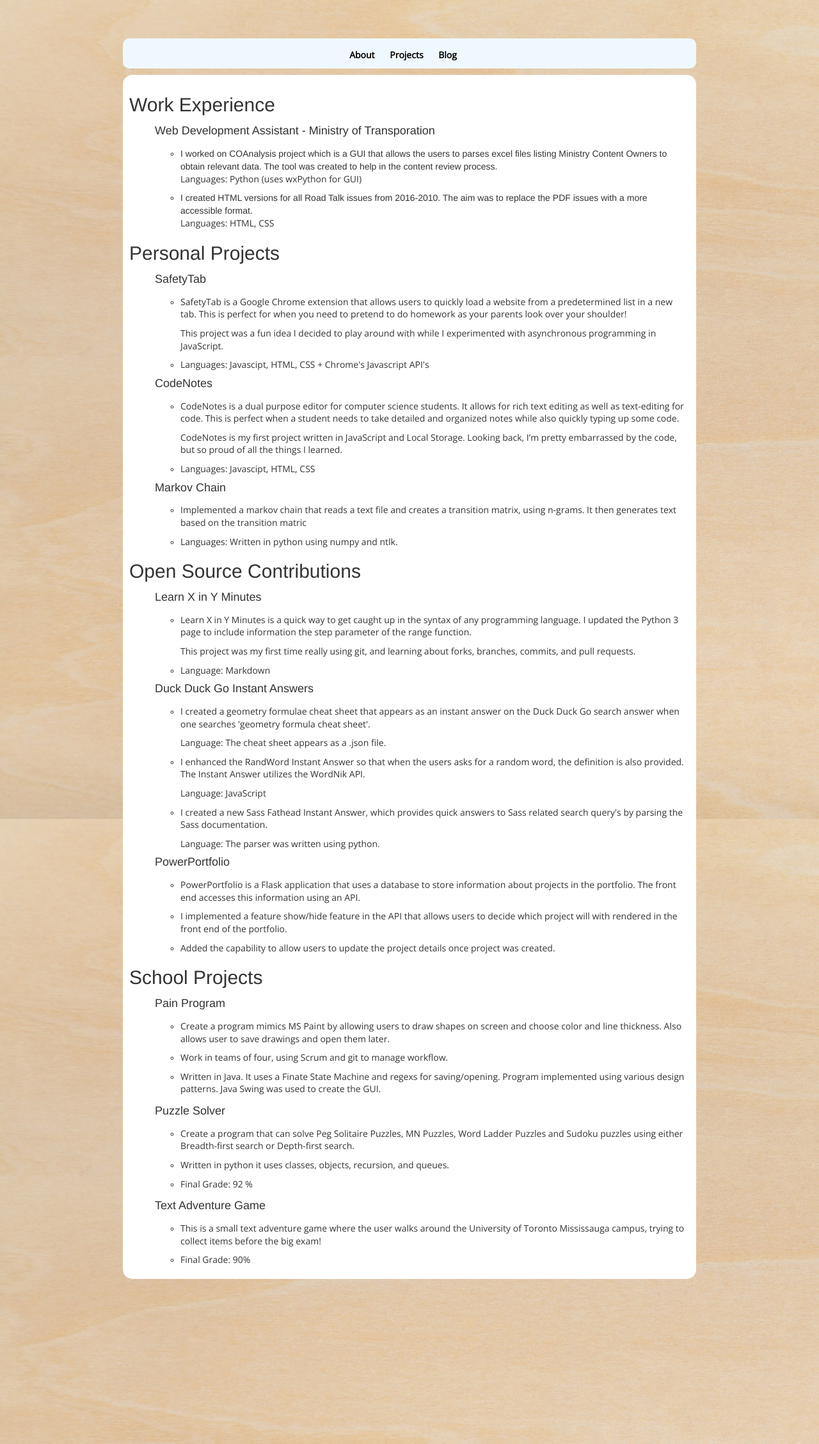
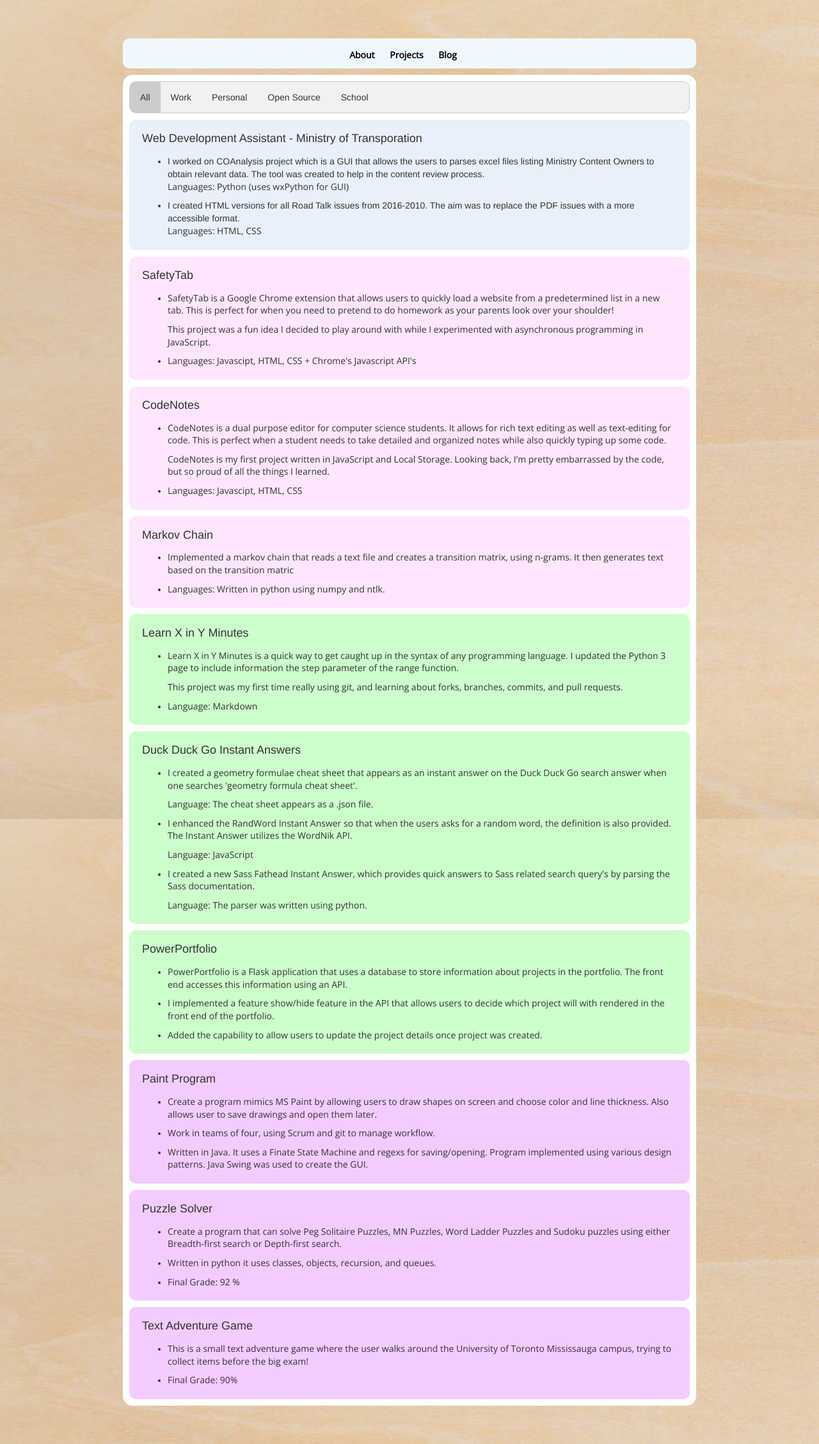
Before and after one commit to VeerpalBrar/VeerpalBrar.github.io, a Jekyll site: the page built from projects.html, in a window 1280 px wide. Shown: the whole page at 64% size. Built offline with Jekyll 4.4.1, drawn with Linux system fonts in a browser that asks for light colours.

Commit message:
update project page layout

```diff
--- a/_layouts/default.html
+++ b/_layouts/default.html
@@ -11,7 +11,7 @@
     <script src=
     "https://ajax.googleapis.com/ajax/libs/jquery/1.12.2/jquery.min.js">
     </script><!-- Latest compiled JavaScript -->
-
+     <script src="/scripts/script.js"></script>
     <script src=
     "https://maxcdn.bootstrapcdn.com/bootstrap/3.3.6/js/bootstrap.min.js">
     </script><!-- link to Bootstrap -->
--- a/css/main.css
+++ b/css/main.css
@@ -57,6 +57,68 @@ ol, ul {
      margin-bottom: 10px;
 }
 
+
+.project{
+    border-radius:10px;
+    padding: 10px 20px 10px 20px;
+    margin-top: 10px;
+    display: inline-block;
+}
+
+.work {
+    background-color: #e9f0fc;  /* light blue */
+}
+
+.opensource {
+    background-color: #ccffcc; /* light green */
+}
+
+.personal {
+    background-color: #ffe6ff; /* light pink */
+}
+
+.school {
+    background-color: #f3ccff; /* light purple */
+}
+
+
+/* Style the tab */
+div.tab {
+    overflow: hidden;
+    border: 1px solid #ccc;
+    background-color: #f1f1f1;
+    border-radius: 10px;
+}
+
+/* Style the buttons inside the tab */
+div.tab button {
+    background-color: inherit;
+    float: left;
+    border: none;
+    outline: none;
+    cursor: pointer;
+    padding: 14px 16px;
+    transition: 0.3s;
+}
+
+/* Change background color of buttons on hover */
+div.tab button:hover {
+    background-color: #ddd;
+}
+
+/* Create an active/current tablink class */
+div.tab button.active {
+    background-color: #ccc;
+}
+
+/* Style the tab content */
+.tabcontent {
+    display: none;
+    padding: 6px 12px;
+    border: 1px solid #ccc;
+    border-top: none;
+}
+
 .container-fluid {
     border-radius: 15px 15px;
     padding: 10px;
--- a/projects.html
+++ b/projects.html
@@ -5,149 +5,131 @@ published: true
 description: Here are a list of Veerpal Brar's creations.
 ---
 <div class="entry">
-		<h2>Work Experience</h2>
-		<ul>
-			<li style="list-style: none; display: inline">
+
+    <div class="tab">
+        <button class="tablinks active" onclick=showProject(event,'project')>All</button>
+        <button class="tablinks" onclick=showProject(event,'work')>Work</button>
+        <button class="tablinks" onclick=showProject(event,'personal')>Personal</button>
+        <button class="tablinks" onclick=showProject(event,'opensource')>Open Source</button>
+        <button class="tablinks" onclick=showProject(event,'school')>School</button>
+    </div>
+
+    <div class="work project">
         <h4>Web Development Assistant - Ministry of Transporation</h4>
 
         <ul>
-					<li>I worked on COAnalysis project which is a GUI that allows the users to
-					parses excel files listing Ministry Content Owners to obtain relevant
-					data. The tool was created to help in the content review process.
+            <li>I worked on COAnalysis project which is a GUI that allows the users to parses excel files listing Ministry Content Owners to obtain relevant data. The tool was created to help in the content review process.
                 <p>Languages: Python (uses wxPython for GUI)</p>
             </li>
 
-					<li>I created HTML versions for all Road Talk issues from 2016-2010. The
-					aim was to replace the PDF issues with a more accessible format.</li>
+            <li>I created HTML versions for all Road Talk issues from 2016-2010. The aim was to replace the PDF issues with a more accessible format.</li>
 
             <li style="list-style: none; display: inline">
                 <p>Languages: HTML, CSS</p>
             </li>
         </ul>
-			</li>
-		</ul>
-		<h2>Personal Projects</h2>
-		<ul>
-			<li style="list-style: none; display: inline">
+    </div>
+
+    <div class="personal project">
         <h4>SafetyTab</h4>
         <ul>
             <li>
-						<p>SafetyTab is a Google Chrome extension that allows users to quickly
-						load a website from a predetermined list in a new tab. This is perfect
-						for when you need to pretend to do homework as your parents look over
-						your shoulder!</p>
-						<p>This project was a fun idea I decided to play around with while I
-						experimented with asynchronous programming in JavaScript.</p>
+                <p>SafetyTab is a Google Chrome extension that allows users to quickly load a website from a predetermined list in a new tab. This is perfect for when you need to pretend to do homework as your parents look over your shoulder!</p>
+                <p>This project was a fun idea I decided to play around with while I experimented with asynchronous programming in JavaScript.</p>
             </li>
 
             <li>
                 <p>Languages: Javascipt, HTML, CSS + Chrome's Javascript API's</p>
             </li>
         </ul>
-			</li>
-			<li style="list-style: none; display: inline">
+    </div>
+
+    <div class="personal project">
         <h4>CodeNotes</h4>
         <ul>
             <li>
-						<p>CodeNotes is a dual purpose editor for computer science students. It
-						allows for rich text editing as well as text-editing for code. This is
-						perfect when a student needs to take detailed and organized notes while
-						also quickly typing up some code.</p>
-						<p>CodeNotes is my first project written in JavaScript and Local Storage.
-						Looking back, I’m pretty embarrassed by the code, but so proud of all the
-						things I learned.</p>
+                <p>CodeNotes is a dual purpose editor for computer science students. It allows for rich text editing as well as text-editing for code. This is perfect when a student needs to take detailed and organized notes while also quickly typing up some code.</p>
+                <p>CodeNotes is my first project written in JavaScript and Local Storage. Looking back, I’m pretty embarrassed by the code, but so proud of all the things I learned.</p>
             </li>
 
             <li>
                 <p>Languages: Javascipt, HTML, CSS</p>
             </li>
         </ul>
-			</li>
+    </div>
 
-				<li style="list-style: none; display: inline">
+    <div class="personal project">
         <h4>Markov Chain</h4>
         <ul>
-					<li><p>Implemented a markov chain that reads a text file and creates a transition matrix, using n-grams.
-					It then generates text based on the transition matric </p></p>
+            <li>
+                <p>Implemented a markov chain that reads a text file and creates a transition matrix, using n-grams. It then generates text based on the transition matric </p>
+                </p>
             </li>
             <li>
                 <p>Languages: Written in python using numpy and ntlk.</p>
             </li>
         </ul>
-			</li>
-		</ul>
-		<h2>Open Source Contributions</h2>
-		<ul>
-			<li style="list-style: none; display: inline">
+
+    </div>
+
+    <div class="opensource project">
         <h4>Learn X in Y Minutes</h4>
         <ul>
             <li>
-						<p>Learn X in Y Minutes is a quick way to get caught up in the syntax of
-						any programming language. I updated the Python 3 page to include
-						information the step parameter of the range function.</p>
+                <p>Learn X in Y Minutes is a quick way to get caught up in the syntax of any programming language. I updated the Python 3 page to include information the step parameter of the range function.</p>
 
 
-						<p>This project was my first time really using git, and learning about
-						forks, branches, commits, and pull requests.</p>
+                <p>This project was my first time really using git, and learning about forks, branches, commits, and pull requests.</p>
             </li>
             <li>
                 <p>Language: Markdown</p>
             </li>
         </ul>
-			</li>
+    </div>
 
-			<li style="list-style: none; display: inline">
+    <div class="opensource project">
         <h4>Duck Duck Go Instant Answers</h4>
         <ul>
             <li>
-						<p>I created a geometry formulae cheat sheet that appears as an instant
-						answer on the Duck Duck Go search answer when one searches 'geometry
-						formula cheat sheet'.</p>
+                <p>I created a geometry formulae cheat sheet that appears as an instant answer on the Duck Duck Go search answer when one searches 'geometry formula cheat sheet'.</p>
                 <p>Language: The cheat sheet appears as a .json file.</p>
             </li>
             <li>
-						<p>I enhanced the RandWord Instant Answer so that when the users asks for
-						a random word, the definition is also provided. The Instant Answer
-						utilizes the WordNik API.</p>
+                <p>I enhanced the RandWord Instant Answer so that when the users asks for a random word, the definition is also provided. The Instant Answer utilizes the WordNik API.</p>
                 <p>Language: JavaScript</p>
             </li>
             <li>
-						<p>I created a new Sass Fathead Instant Answer, which provides quick
-						answers to Sass related search query's by parsing the Sass
-						documentation.</p>
+                <p>I created a new Sass Fathead Instant Answer, which provides quick answers to Sass related search query's by parsing the Sass documentation.
+                </p>
                 <p>Language: The parser was written using python.</p>
                 <p>
                 </p>
             </li>
         </ul>
-			</li>
+    </div>
 
-			<li style="list-style: none; display: inline">
+    <div class="opensource project">
         <h4>PowerPortfolio</h4>
         <ul>
             <li>
-						<p>PowerPortfolio is a Flask application that uses a database to store information
-						about projects in the portfolio. The front end accesses this information using an API.</p>
+                <p>PowerPortfolio is a Flask application that uses a database to store information about projects in the portfolio. The front end accesses this information using an API.</p>
             </li>
-					<li><p> I implemented a feature show/hide feature in the API that allows users to decide which project will
-						with rendered in the front end of the portfolio.</p></li>
-					<li><p>Added the capability to allow users to update the project details once project was created.</p></li>
-				</ul>
+            <li>
+                <p> I implemented a feature show/hide feature in the API that allows users to decide which project will with rendered in the front end of the portfolio.</p>
+            </li>
+            <li>
+                <p>Added the capability to allow users to update the project details once project was created.</p>
             </li>
         </ul>
+    </div>
 
 
-		<h2>School Projects</h2>
-
-        	<ul>
-			<li style="list-style: none; display: inline">
-				<h4>Pain Program</h4>
+    <div class="school project">
+        <h4>Paint Program</h4>
 
         <ul>
             <li>
-						<p>Create a program mimics MS Paint by allowing users to draw shapes on
-						screen and choose color and line thickness. Also allows user to save drawings
-						and open them later.</p>
+                <p>Create a program mimics MS Paint by allowing users to draw shapes on screen and choose color and line thickness. Also allows user to save drawings and open them later.</p>
             </li>
 
             <li>
@@ -155,23 +137,16 @@ description: Here are a list of Veerpal Brar's creations.
             </li>
 
             <li>
-						<p>Written in Java. It uses a Finate State Machine and regexs for saving/opening.
-						Program implemented using various design patterns. Java Swing was used to create the GUI.</p>
+                <p>Written in Java. It uses a Finate State Machine and regexs for saving/opening. Program implemented using various design patterns. Java Swing was used to create the GUI.</p>
             </li>
 
         </ul>
-        	</li>
-		</ul>
-		<ul>
-			<li style="list-style: none; display: inline">
+    </div>
+    <div class="school project">
         <h4>Puzzle Solver</h4>
-
-
         <ul>
             <li>
-						<p>Create a program that can solve Peg Solitaire Puzzles, MN Puzzles,
-						Word Ladder Puzzles and Sudoku puzzles using either Breadth-first search
-						or Depth-first search.</p>
+                <p>Create a program that can solve Peg Solitaire Puzzles, MN Puzzles, Word Ladder Puzzles and Sudoku puzzles using either Breadth-first search or Depth-first search.</p>
             </li>
 
             <li>
@@ -182,22 +157,17 @@ description: Here are a list of Veerpal Brar's creations.
                 <p>Final Grade: 92 %</p>
             </li>
         </ul>
-        	</li>
-		</ul>
+    </div>
 
-		<ul>
-			<li style="list-style: none; display: inline">
+    <div class="school project">
         <h4>Text Adventure Game</h4>
         <ul>
             <li>
-						<p>This is a small text adventure game where the user walks around the
-						University of Toronto Mississauga campus, trying to collect items before
-						the big exam!</p>
+                <p>This is a small text adventure game where the user walks around the University of Toronto Mississauga campus, trying to collect items before the big exam!</p>
             </li>
             <li>
                 <p>Final Grade: 90%</p>
             </li>
         </ul>
-			</li>
-		</ul>
     </div>
+</div>
--- /dev/null
+++ b/scripts/script.js
@@ -0,0 +1,31 @@
+function showProject(evt, className) {
+    var x = document.getElementsByClassName('project');
+    var i
+    var proj;
+    for (i = 0; i < x.length; i++) {
+        proj = x[i];
+        proj.style.display = 'none';
+
+    }
+
+    // Get all elements with class="tablinks" and remove the class "active"
+    var tablinks = document.getElementsByClassName("tablinks");
+    for (i = 0; i < tablinks.length; i++) {
+        tablinks[i].className = tablinks[i].className.replace(" active", "");
+    }
+
+    // Show the current tab, and add an "active" class to the button that opened the tab
+    evt.currentTarget.className += " active";
+
+    var x = document.getElementsByClassName(className);
+    var i
+    var proj;
+    for (i = 0; i < x.length; i++) {
+        proj = x[i];
+        if (proj.style.display === 'none') {
+            proj.style.display = 'inline-block';
+        } else {
+            proj.style.display = 'none';
+        }
+    }
+}
```
Also changed, not shown: _posts/2016-12-27-Contributing-to-Open-Source.md (added, +30 -0 lines), 11 other files. Lines whose indentation alone changed are shown as unchanged.
